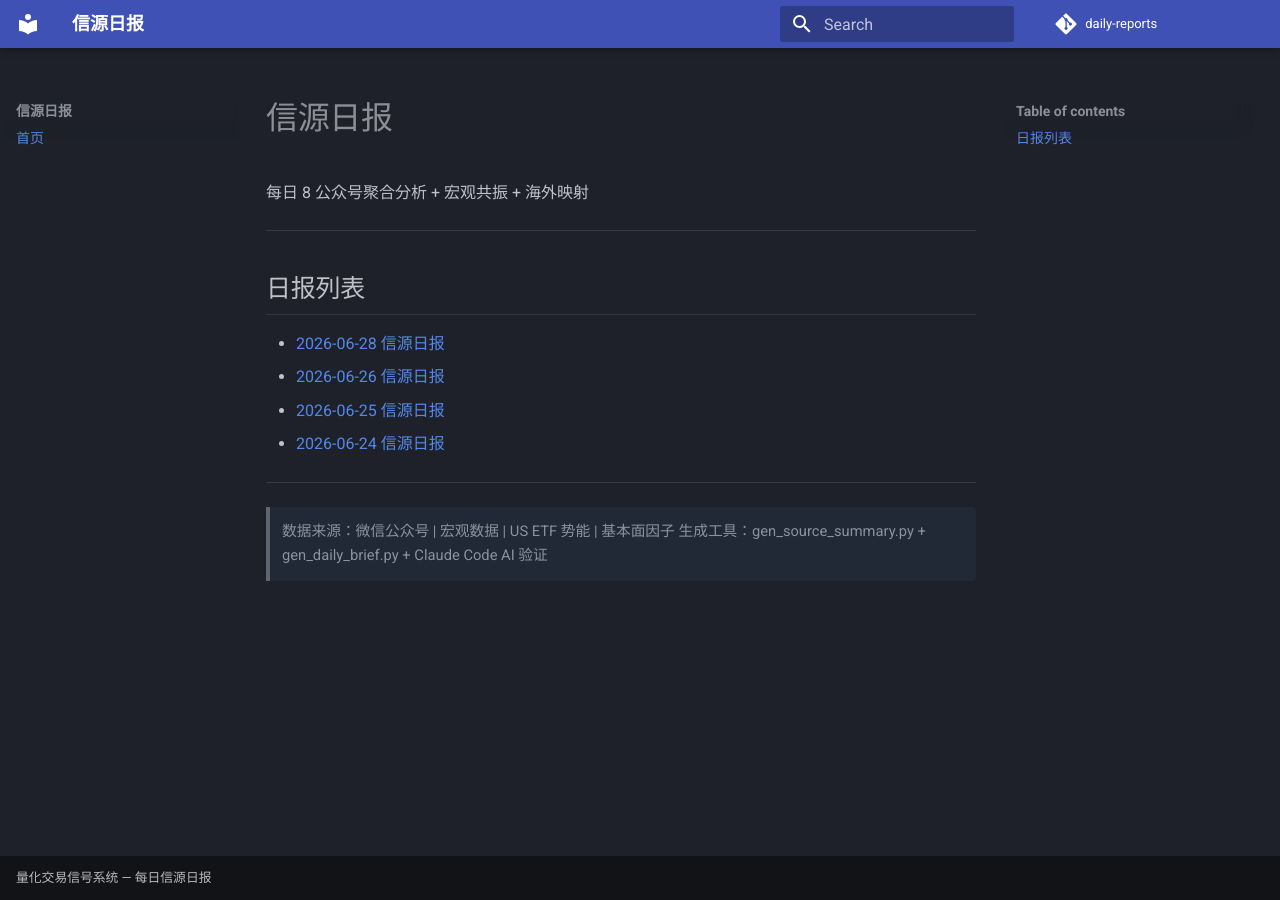
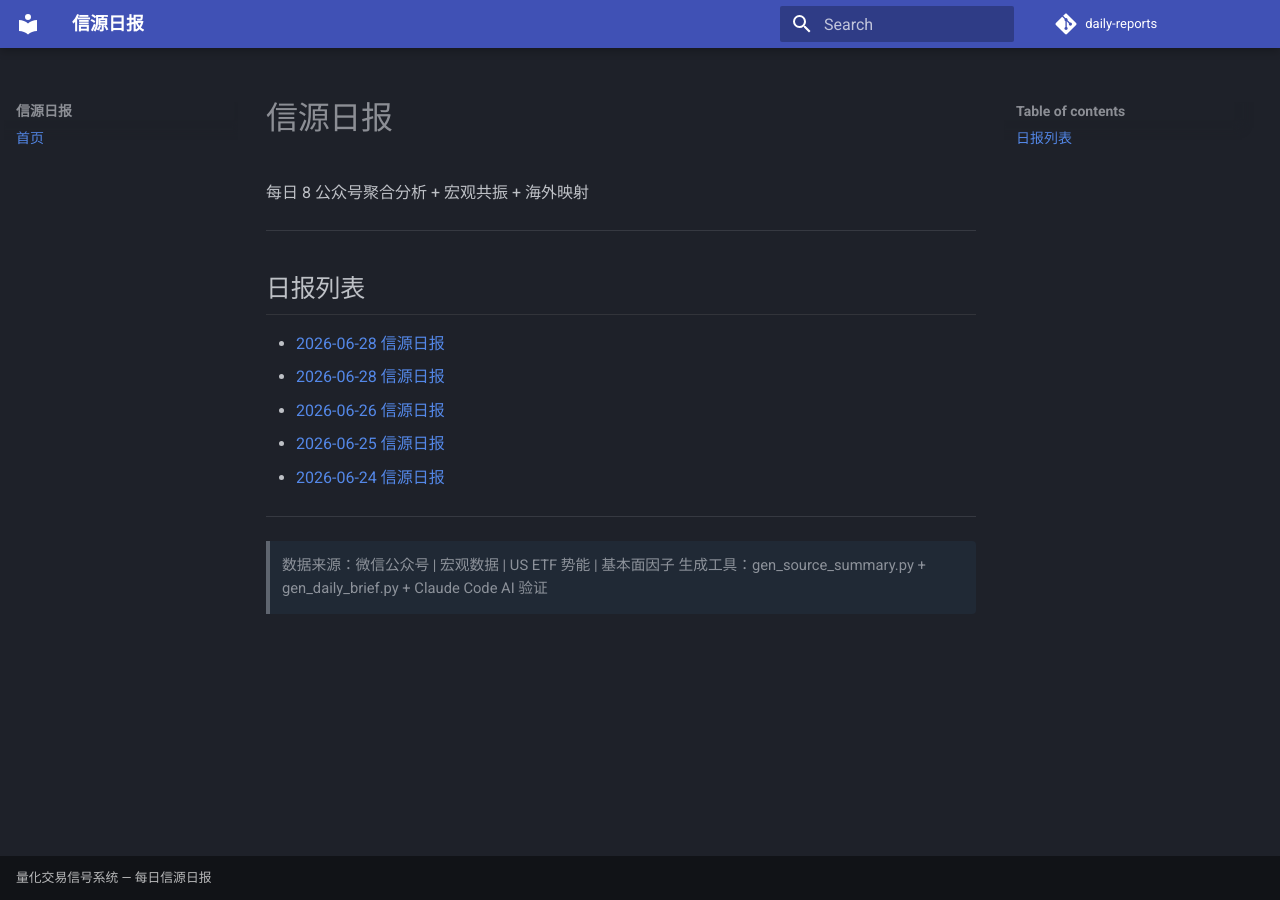
Before and after one commit to xiao-panpan729/daily-reports, an MkDocs documentation site: the page built from docs/index.md, in a window 1280 px wide. Built offline with MkDocs 1.6.1 and Material for MkDocs 9.7.7, drawn with Linux system fonts in a browser that asks for light colours; comment, search, counter and statistics services are not loaded.

Commit message:
add daily report 2026-06-28

```diff
--- a/docs/index.md
+++ b/docs/index.md
@@ -8,6 +8,7 @@
 
 <!-- REPORTS_LIST -->
 - [2026-06-28 信源日报](2026-06-28.md)
+- [2026-06-28 信源日报](2026-06-28.md)
 - [2026-06-26 信源日报](2026-06-26.md)
 - [2026-06-25 信源日报](2026-06-25.md)
 - [2026-06-24 信源日报](2026-06-24.md)
```
Also changed, not shown: docs/2026-06-28.md (+2 -0 lines).
